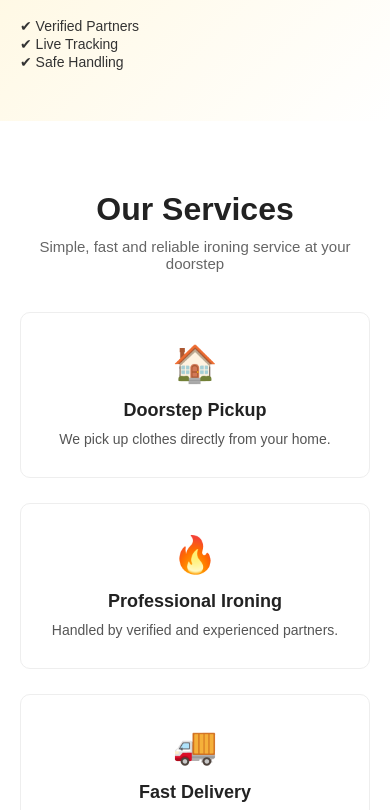
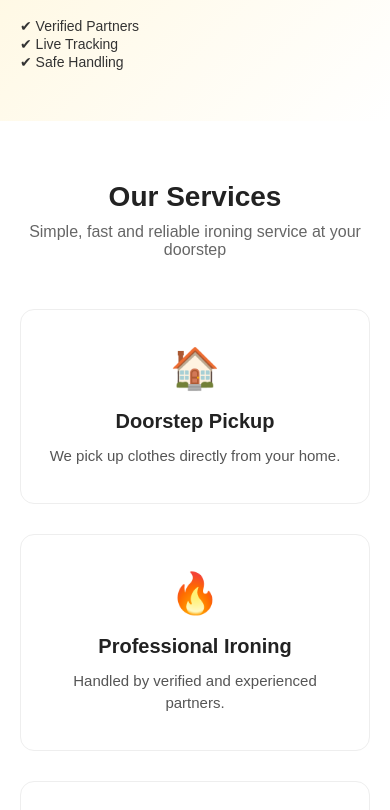
Before and after one commit to himanshupalsingh6-dev/Quick-press, a plain HTML site: page index.html in a window 390 px wide. Shown: the part 534-1344 px from the top of the page. Drawn offline with Linux system fonts and the light colour scheme.

Commit message:
Update style.css

```diff
--- a/style.css
+++ b/style.css
@@ -143,54 +143,91 @@ body {
 }
 /* ============ SERVICES SECTION ============ */
 .services {
-  padding: 70px 0;
+  padding: 80px 0;
   background: #ffffff;
 }
 
 .section-title {
   text-align: center;
-  font-size: 32px;
+  font-size: 34px;
+  font-weight: 700;
   margin-bottom: 10px;
+  color: #222;
 }
 
 .section-subtitle {
   text-align: center;
-  font-size: 15px;
+  font-size: 16px;
   color: #666;
-  margin-bottom: 40px;
+  margin-bottom: 50px;
 }
 
+/* Grid */
 .services-grid {
   display: grid;
-  grid-template-columns: repeat(auto-fit, minmax(220px, 1fr));
-  gap: 25px;
+  grid-template-columns: repeat(4, 1fr);
+  gap: 30px;
 }
 
+/* Card */
 .service-card {
   background: #fff;
   border: 1px solid #eee;
-  border-radius: 10px;
-  padding: 30px 20px;
+  border-radius: 14px;
+  padding: 35px 25px;
   text-align: center;
-  transition: 0.3s ease;
+  transition: all 0.3s ease;
 }
 
 .service-card:hover {
-  transform: translateY(-5px);
-  box-shadow: 0 8px 20px rgba(0,0,0,0.08);
+  transform: translateY(-6px);
+  box-shadow: 0 12px 25px rgba(0,0,0,0.08);
 }
 
+/* ICON SIZE – DESKTOP */
 .service-icon {
-  font-size: 36px;
-  margin-bottom: 15px;
+  font-size: 56px;   /* Desktop icon size */
+  margin-bottom: 18px;
 }
 
+/* Title */
 .service-card h3 {
-  font-size: 18px;
-  margin-bottom: 10px;
+  font-size: 20px;
+  margin-bottom: 12px;
+  color: #222;
 }
 
+/* Text */
 .service-card p {
-  font-size: 14px;
+  font-size: 15px;
   color: #555;
+  line-height: 1.5;
 }
+
+/* ===== RESPONSIVE ===== */
+
+/* Tablet */
+@media (max-width: 1024px) {
+  .services-grid {
+    grid-template-columns: repeat(2, 1fr);
+  }
+}
+
+/* Mobile */
+@media (max-width: 768px) {
+  .services {
+    padding: 60px 0;
+  }
+
+  .services-grid {
+    grid-template-columns: 1fr;
+  }
+
+  .service-icon {
+    font-size: 40px; /* Mobile icon size */
+  }
+
+  .section-title {
+    font-size: 28px;
+  }
+}
```
